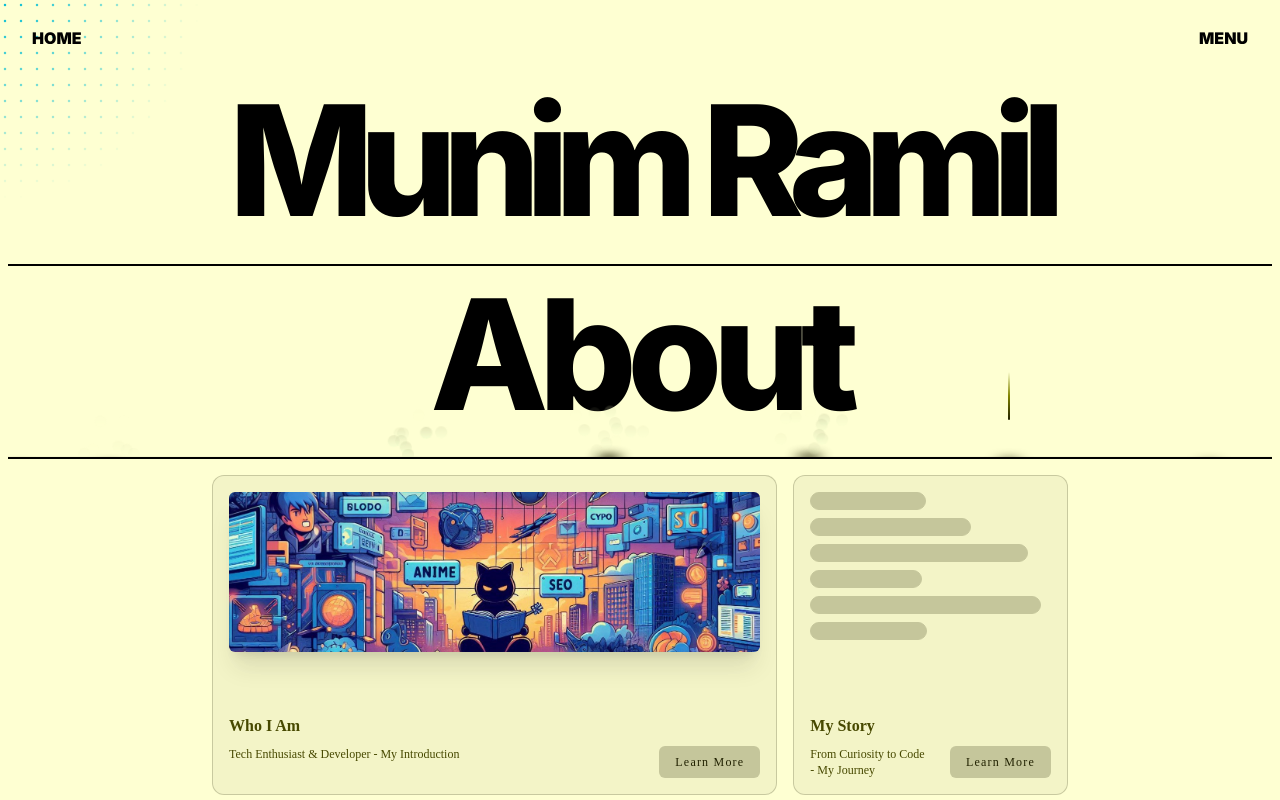
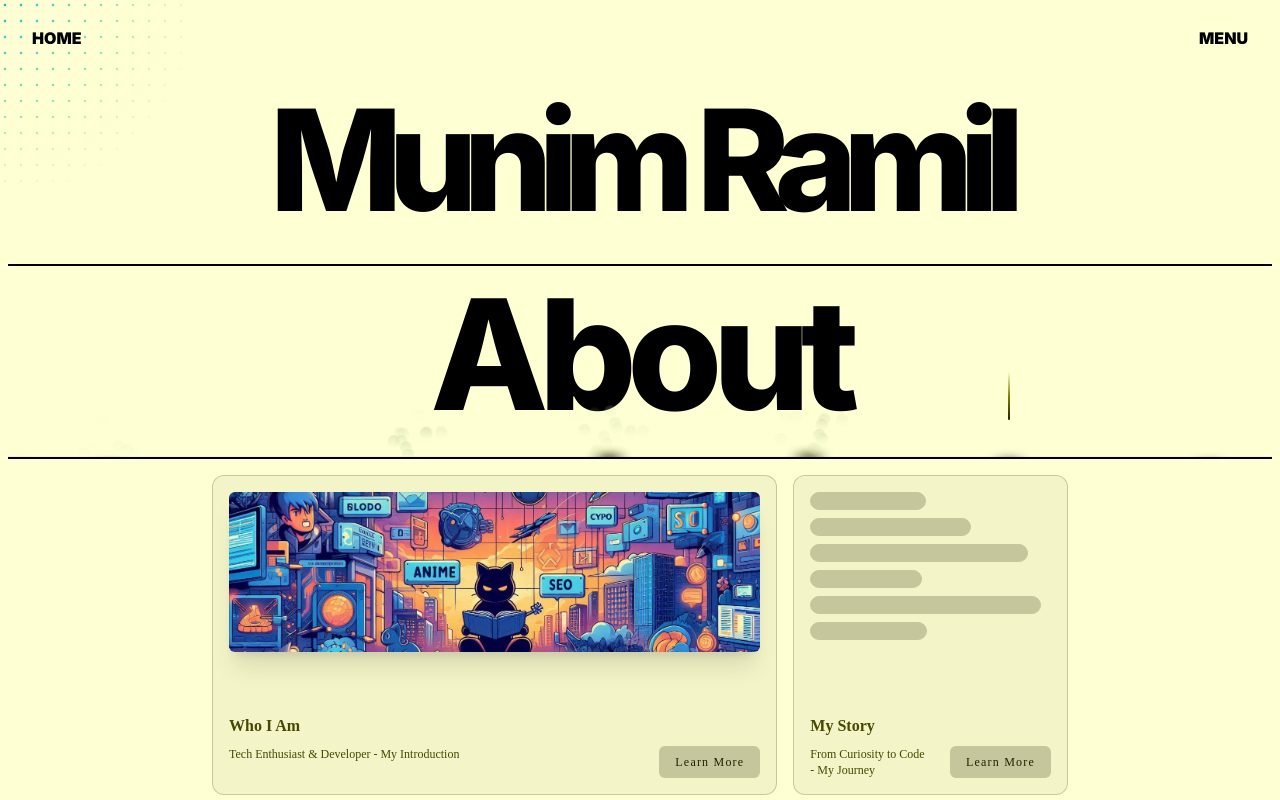
Before and after one commit to A-M-Ramil/portfolio, a Next.js app: page /about in a window 1280 px wide. Shown: the top 800 px of the page. Built offline with nearby package versions, Linux system fonts and the light colour scheme.

Commit message:
Update aboutme.tsx

```diff
--- a/app/about/aboutme.tsx
+++ b/app/about/aboutme.tsx
@@ -30,7 +30,7 @@
         <div className="flex items-end md:justify-center  h-[29vh]">
           <h1
             className="text-[29vw] leading-[5.9rem] tracking-[-.6rem] min-[460px]:text-[27vw] min-[520px]:text-[23vw] sm:text-[19vw]
-        md:text-[16.5vw] md:leading-[8rem] lg:text-[12vw] lg:leading-[9rem] xl:tracking-[-0.9rem] 2xl:tracking-[-1.6rem] xl:leading-[13rem] 2xl:text-[14vw] min-[1900px]:leading-none  text-black"
+        md:text-[16.5vw] md:leading-[8rem] lg:text-[11vw] lg:leading-[9rem] xl:tracking-[-0.9rem] 2xl:tracking-[-1.6rem] xl:leading-[13rem] 2xl:text-[14vw] min-[1900px]:leading-none  text-black"
           >
             <BubbleText text="Munim Ramil" />
           </h1>
```
